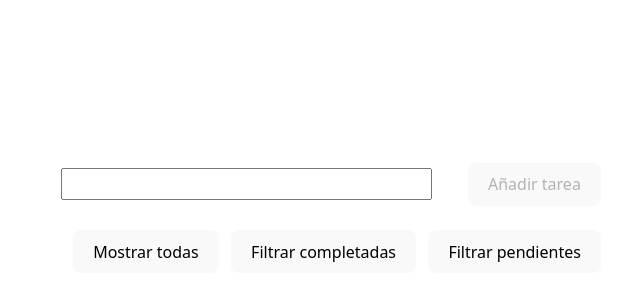
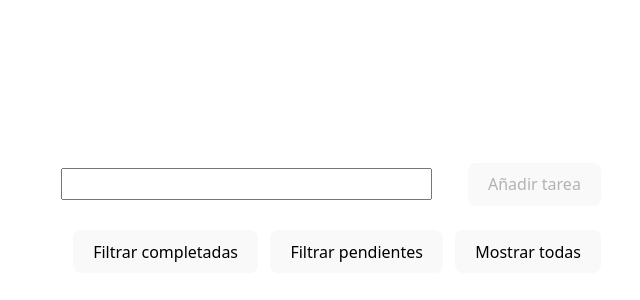
Before and after one commit to nin2323/todo-list, a React (Vite) app: page / in a window 1280 px wide. Shown: the part 170-470 px from the top of the page, without its empty margins (309-949 px from the left). Built offline with nearby package versions, Linux system fonts and the light colour scheme.

Commit message:
add css styles

```diff
--- a/src/taskFilter.tsx
+++ b/src/taskFilter.tsx
@@ -11,16 +11,15 @@ interface TaskFilterProps {
 
     return (
       <div className='button-filter'>
-        <button className="button" onClick={() => handleFilterChange('all')}>
-          Mostrar todas
-        </button>
-
         <button className="button" onClick={() => handleFilterChange('completed')}>
           Filtrar completadas
         </button>
         <button className="button" onClick={() => handleFilterChange('pending')}>
           Filtrar pendientes
         </button>
+        <button className="button" onClick={() => handleFilterChange('all')}>
+          Mostrar todas
+        </button>
       </div>
     );
   };
```
